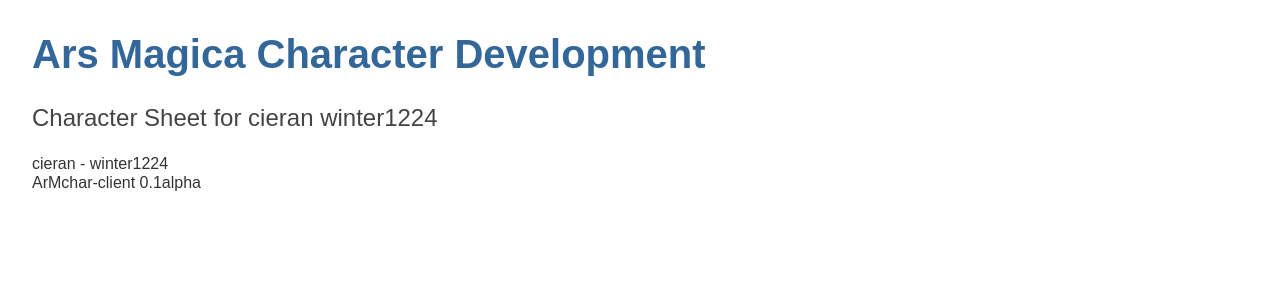
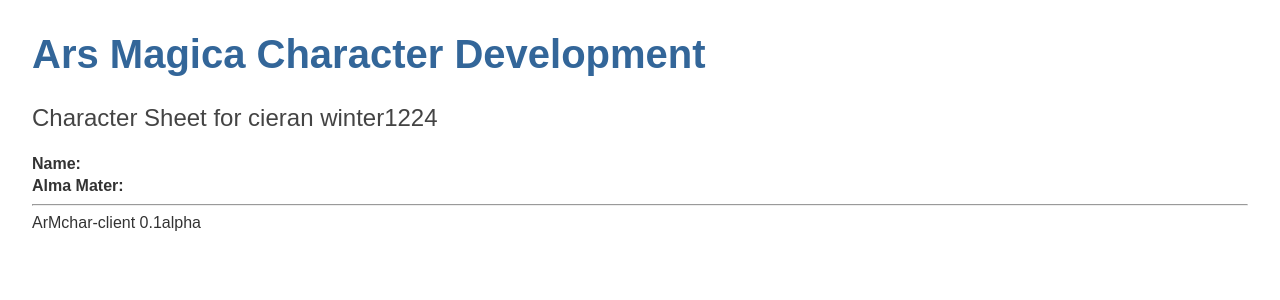
Before and after one commit to hgeorgsch/armchar-client, an Angular app: page /charsheet in a window 1280 px wide. Shown: the top 300 px of the page. Built offline with nearby package versions, Linux system fonts and the light colour scheme; no server answers.

Commit message:
Added the charhead component

```diff
--- a/src/app/app.module.ts
+++ b/src/app/app.module.ts
@@ -9,13 +9,15 @@
 
 import { RouterModule } from '@angular/router';
 import { MessagesComponent } from './messages/messages.component';
+import { CharheadComponent } from './charsheet/charhead.component';
 
 @NgModule({
   declarations: [
     AppComponent,
     FooterComponent,
     CharsheetComponent,
-    MessagesComponent
+    MessagesComponent,
+    CharheadComponent
   ],
   imports: [
     BrowserModule,
--- /dev/null
+++ b/src/app/charsheet/charhead.component.html
@@ -0,0 +1,2 @@
+<b>Name:</b> {{get("hasName")}} <br>
+<b>Alma Mater:</b> {{get("hasAlmaMater")}}
--- /dev/null
+++ b/src/app/charsheet/charhead.component.ts
@@ -0,0 +1,23 @@
+import { Component, OnInit, Input } from '@angular/core';
+
+@Component({
+  selector: 'app-charhead',
+  templateUrl: './charhead.component.html',
+  styleUrls: ['./charhead.component.css']
+})
+export class CharheadComponent implements OnInit {
+
+  @Input() charsheet: any ;
+
+  constructor() { }
+
+  ngOnInit(): void {
+  }
+  get(k): string {
+    if ( this.charsheet === undefined ) return "" ;
+    if ( "arm:" + k in this.charsheet )
+       return this.charsheet["arm:"+k] ;
+    return "" ;
+  }
+
+}
--- a/src/app/charsheet/charsheet.component.html
+++ b/src/app/charsheet/charsheet.component.html
@@ -1,5 +1,7 @@
 <h2>Character Sheet for {{char}} {{time}}</h2>
 
-{{char}} - {{time}}
+<app-charhead [charsheet]="this.charsheet"></app-charhead>
+
+<hr>
 
 {{charsheet | json }}
--- a/src/app/charsheet/charsheet.component.ts
+++ b/src/app/charsheet/charsheet.component.ts
@@ -12,7 +12,7 @@
 
   char = "cieran" ;
   time = "winter1224" ;
-  charsheet: any ;
+  charsheet: any | undefined ;
   subs: any ;
 
   constructor( private armcharService: ArmcharService ) { }
@@ -20,7 +20,13 @@
   ngOnInit(): void {
      this.subs = this.armcharService.getCharsheet( this.char, this.time )
 	 .subscribe( cs => this.charsheet = cs )
-  } ;
+  }
 
+  get(k): string {
+    if ( this.charsheet === undefined ) return "" ;
+    if ( "arm:" + k in this.charsheet )
+       return this.charsheet["arm:"+k] ;
+    return "" ;
+  }
 
 }
```
Also changed, not shown: src/app/charsheet/charhead.component.css (added), 1 other file (tests, documents, lock files or other folders).
